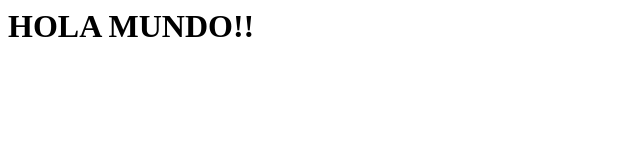
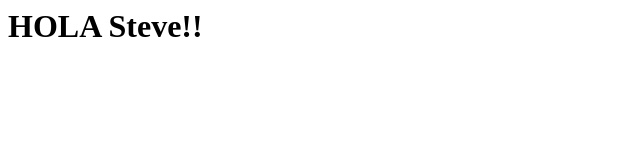
Before and after one commit to creativomultimedia/eudoro, a plain HTML site: page index.html in a window 1280 px wide. Shown: the whole page, without its empty margins (0-640 px from the left). Drawn offline with Linux system fonts and the light colour scheme.

Commit message:
Mi segundo Commit

```diff
--- a/index.html
+++ b/index.html
@@ -1,3 +1,3 @@
 <html>
-    <h1>HOLA MUNDO!!</h1>
+    <h1>HOLA Steve!!</h1>
 </html>
```
